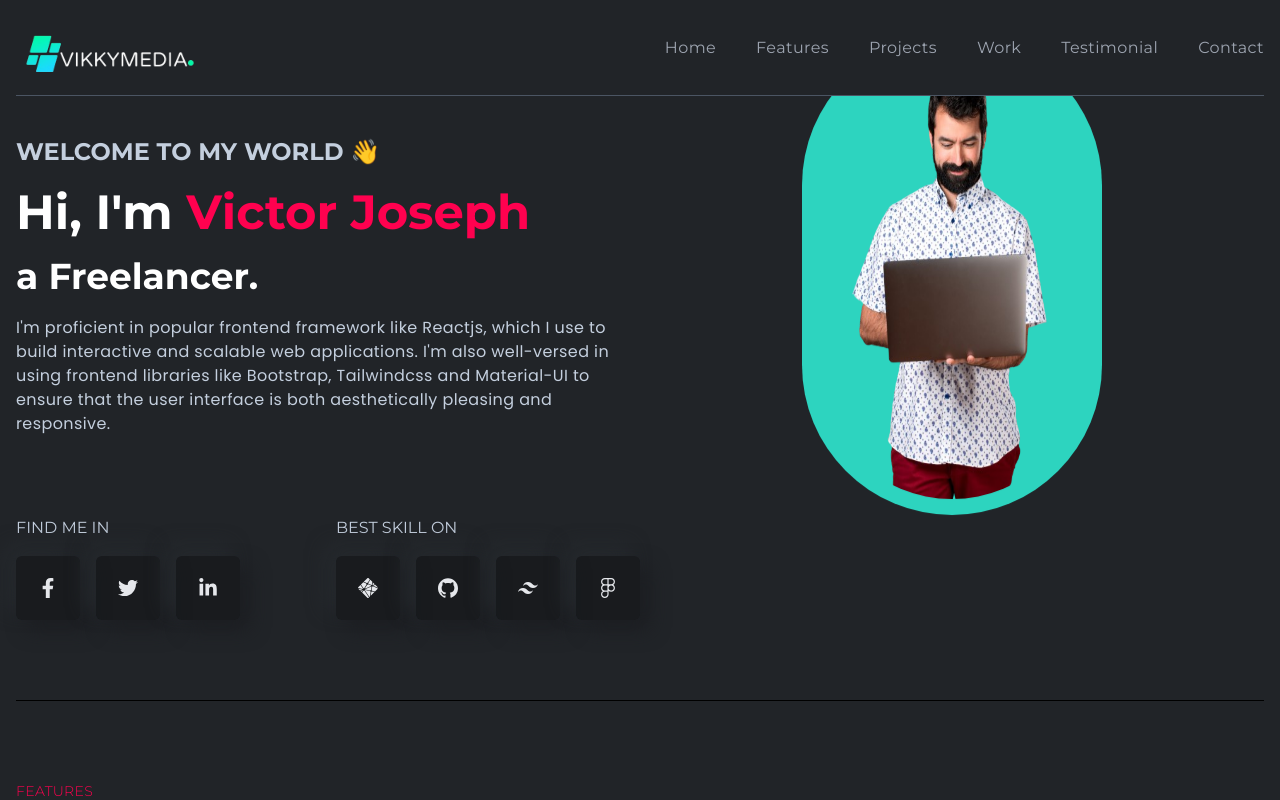
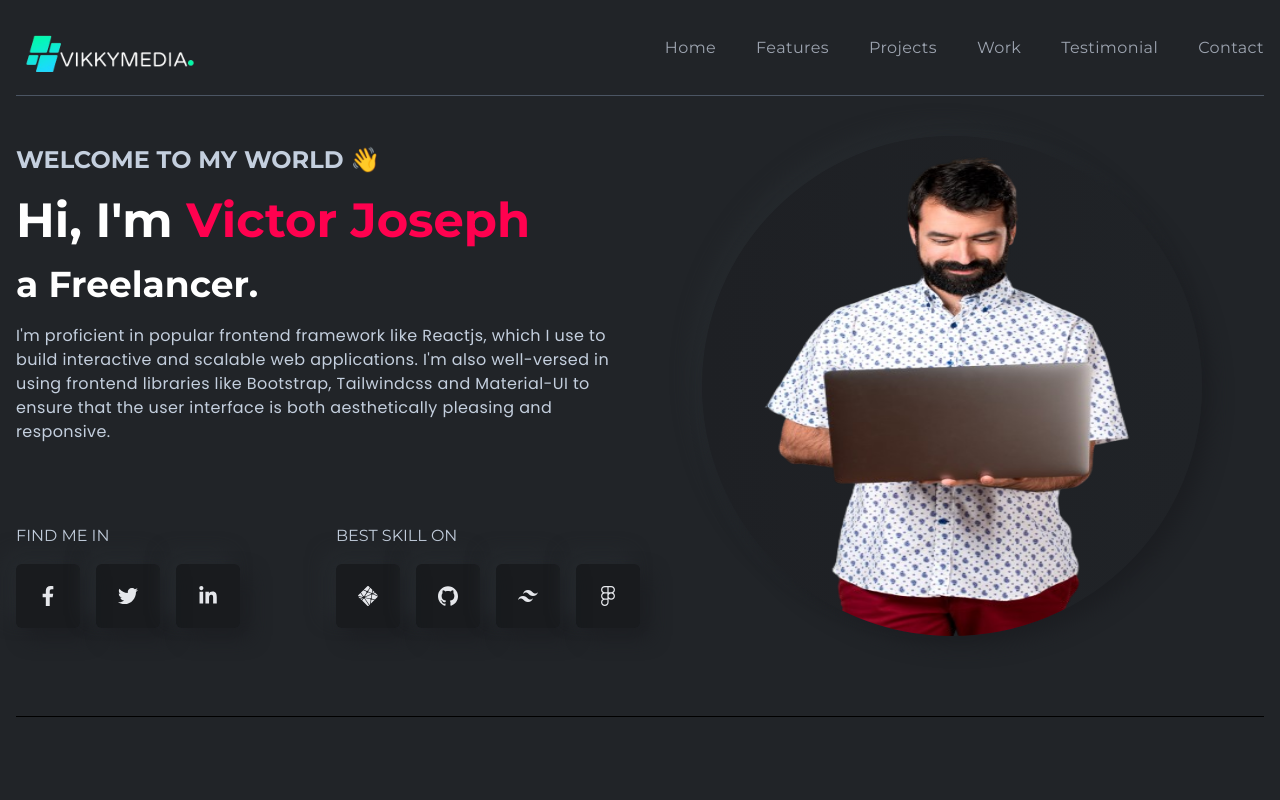
Before and after one commit to vikkymediagithub/Reactjs-Portfolio-Website, a React (Create React App) app: page / in a window 1280 px wide. Shown: the top 800 px of the page. Built offline with nearby package versions, Linux system fonts and the light colour scheme.

Commit message:
remove animation

```diff
--- a/src/components/banner/RightBanner.js
+++ b/src/components/banner/RightBanner.js
@@ -5,7 +5,7 @@ const RightBanner = () => {
   return (
     <div className="w-full lgl:w-1/2 flex justify-center items-center relative" data-aos="flip-left" data-aos-easing="ease-out-cubic" data-aos-duration="2000">
       <img
-        className="w-[250px] h-[300px] animate-bounce rounded-full p-4 bg-teal-400 lgl:w-[300px] lgl:h-[480px] z-10"
+        className="w-[250px] h-[300px] rounded-full lgl:w-[300px] lgl:h-[480px] z-10  bottom-0 w-[350px] h-[300px] lgl:w-[500px] lgl:h-[500px] bg-gradient-to-r from-[#1e2024] to-[#202327] shadow-shadowOne flex justify-center items-center"
         src={bannerImg}
         alt="bannerImg"
       />
```
